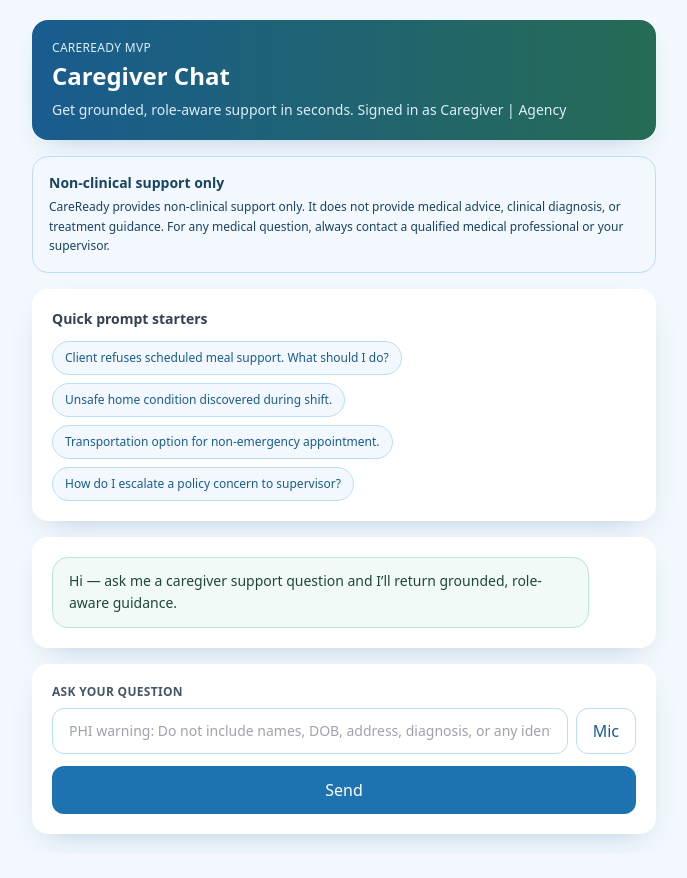
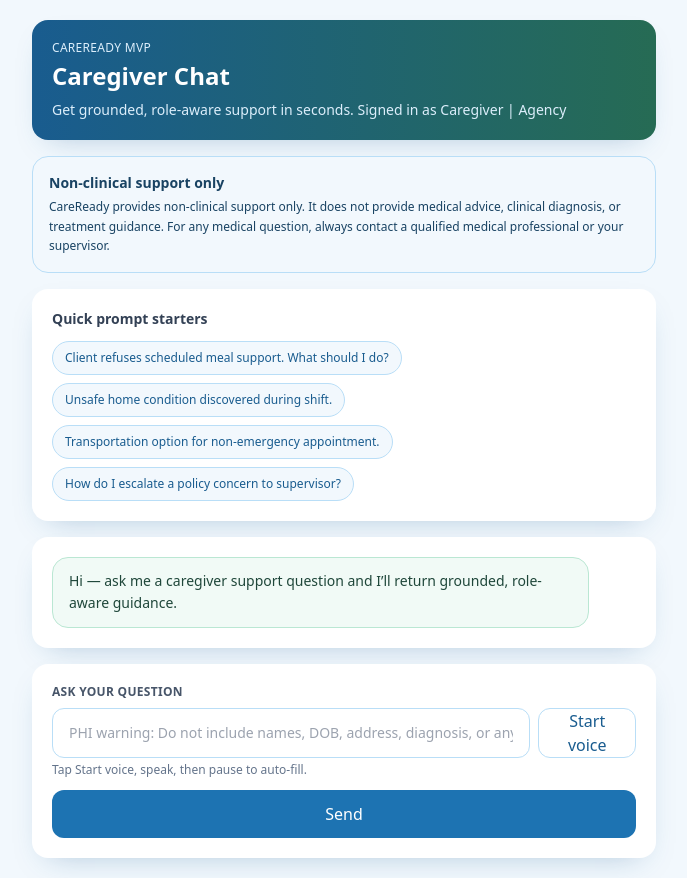
Before and after one commit to chloehamilton1/careready-mvp-ui, a Next.js app: page /chat in a window 1280 px wide. Shown: the whole page, without its empty margins (296-983 px from the left). Before the commit the page ends 854 px from the top, so only its background shows below. Built offline with nearby package versions, Linux system fonts and the light colour scheme.

Commit message:
Polish voice input UI

```diff
--- a/src/app/chat/page.tsx
+++ b/src/app/chat/page.tsx
@@ -303,9 +303,12 @@
             className="rounded-xl border border-careBlue-200 px-4 text-careBlue-700 hover:bg-careBlue-50"
             onClick={handleVoiceInput}
           >
-            {isListening ? "Listening..." : "Mic"}
+            {isListening ? "Listening..." : "Start voice"}
           </button>
         </div>
+        <p className="mt-1 text-xs text-slate-500">
+          Tap Start voice, speak, then pause to auto-fill.
+        </p>
         <button
           type="button"
           className="btn-primary mt-3"
```
